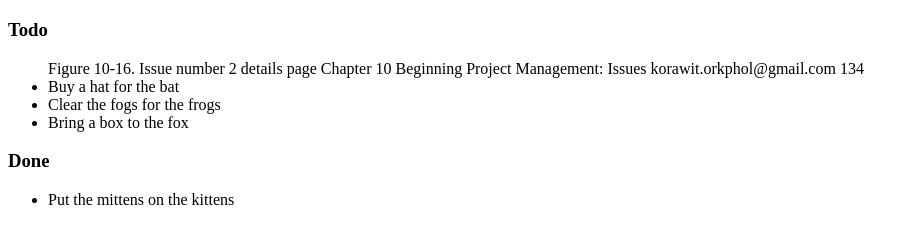
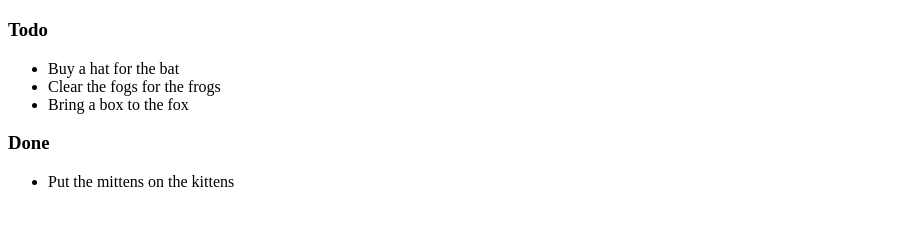
Before and after one commit to ananwish/ananwish, a plain HTML site: page index.html in a window 1280 px wide. Shown: the part 61-304 px from the top of the page, without its empty margins (0-919 px from the left). Drawn offline with Linux system fonts and the light colour scheme.

Commit message:
add index.html

```diff
--- a/index.html
+++ b/index.html
@@ -8,13 +8,6 @@
 <h1>TODO list</h1>
 <h3>Todo</h3>
 <ul>
-Figure 10-16. Issue number 2 details page
-
-Chapter 10 Beginning Project Management: Issues
-
-korawit.orkphol@gmail.com
-
-134
 <li>Buy a hat for the bat</li>
 <li>Clear the fogs for the frogs</li>
 <li>Bring a box to the fox</li>
```
